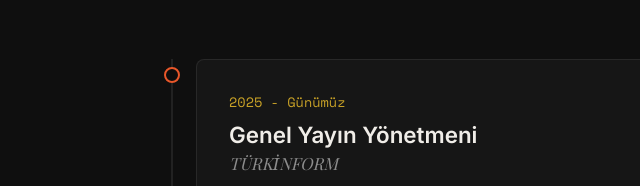
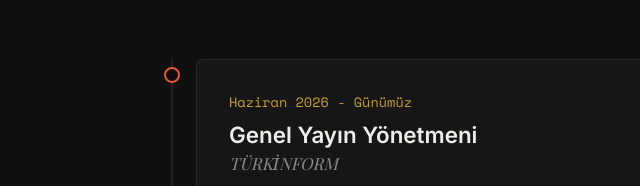
Before and after one commit to quantummatrixcore-lab/ahmetrifatalbuz-com, a plain HTML site: page index.html in a window 1280 px wide. Shown: the part 1951-2137 px from the top of the page, 46-686 px from the left. Drawn offline with nearby package versions, Linux system fonts and the light colour scheme; a web font is replaced by a local one.

Commit message:
Site guncellemesi: TURKINFORM baslangic tarihi Haziran 2026 olarak netlestirildi

```diff
--- a/index.html
+++ b/index.html
@@ -263,7 +263,7 @@
                     <div class="timeline-item">
                         <div class="timeline-marker"></div>
                         <div class="timeline-content">
-                            <span class="timeline-date">2025 - <span class="lang-tr">Günümüz</span><span class="lang-en">Present</span></span>
+                            <span class="timeline-date"><span class="lang-tr">Haziran 2026 - Günümüz</span><span class="lang-en">June 2026 - Present</span></span>
                             <h3 class="timeline-title">
                                 <span class="lang-tr">Genel Yayın Yönetmeni</span>
                                 <span class="lang-en">Editor-in-Chief</span>
```
